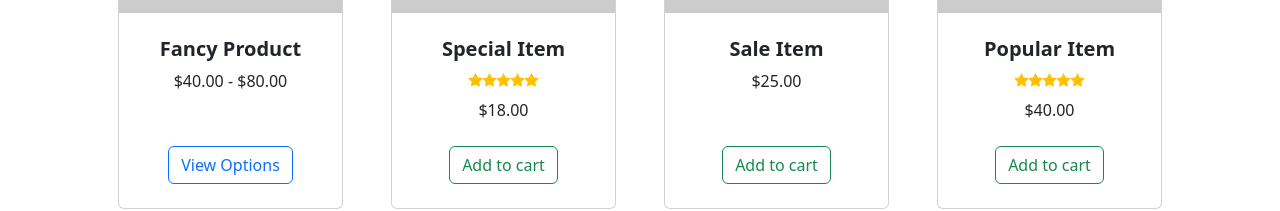
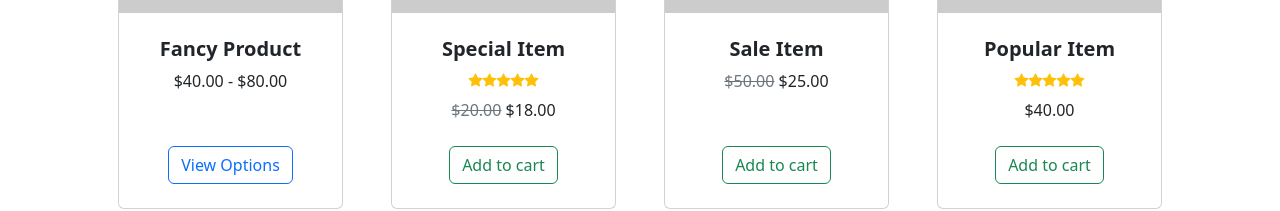
Before and after one commit to anbumani12/reactday3task, a React (Vite) app: page / in a window 1280 px wide. Shown: the part 586-797 px from the top of the page. Built offline with nearby package versions, Linux system fonts and the light colour scheme.

Commit message:
card completed

```diff
--- a/src/components/Card.jsx
+++ b/src/components/Card.jsx
@@ -30,7 +30,7 @@ function Card({ cart, setCart, data, index }) {
             {data.original ? (
               <div>
                 <span className="text-muted text-decoration-line-through">
-                  {data.originalPrices}
+                  {data.originalPrice}
                 </span>
                 {data.price}
               </div>
```
